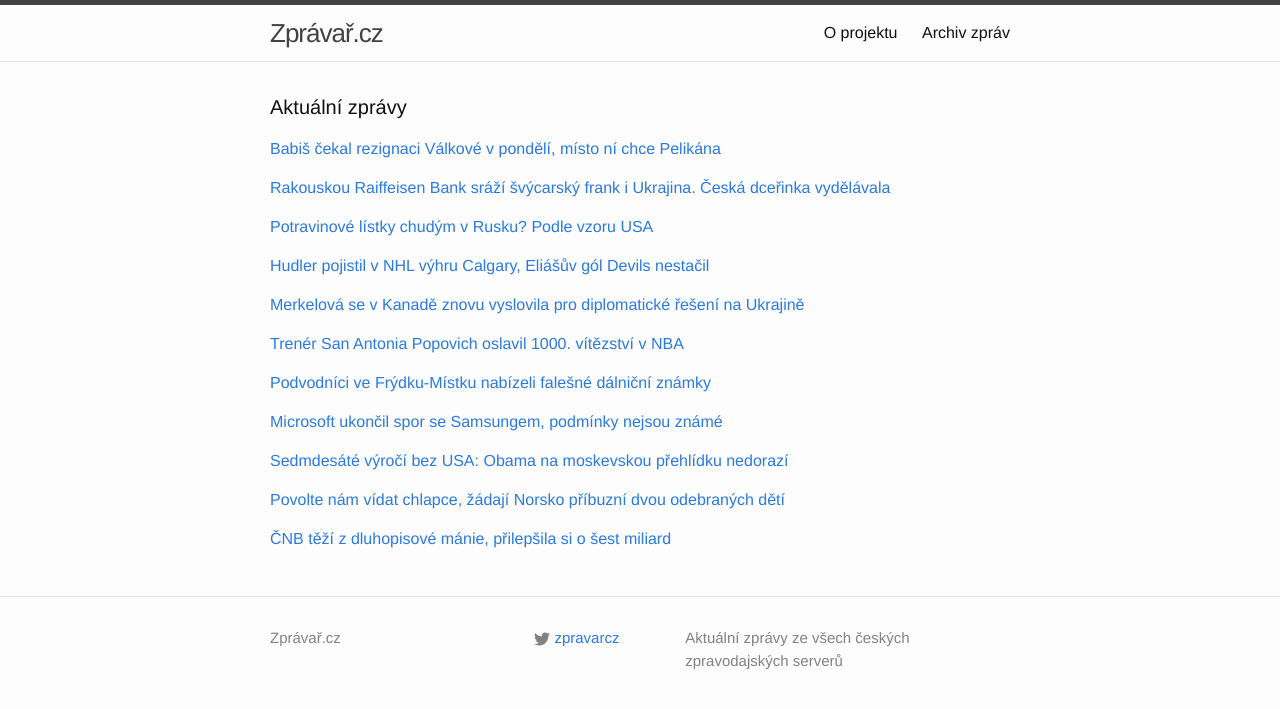
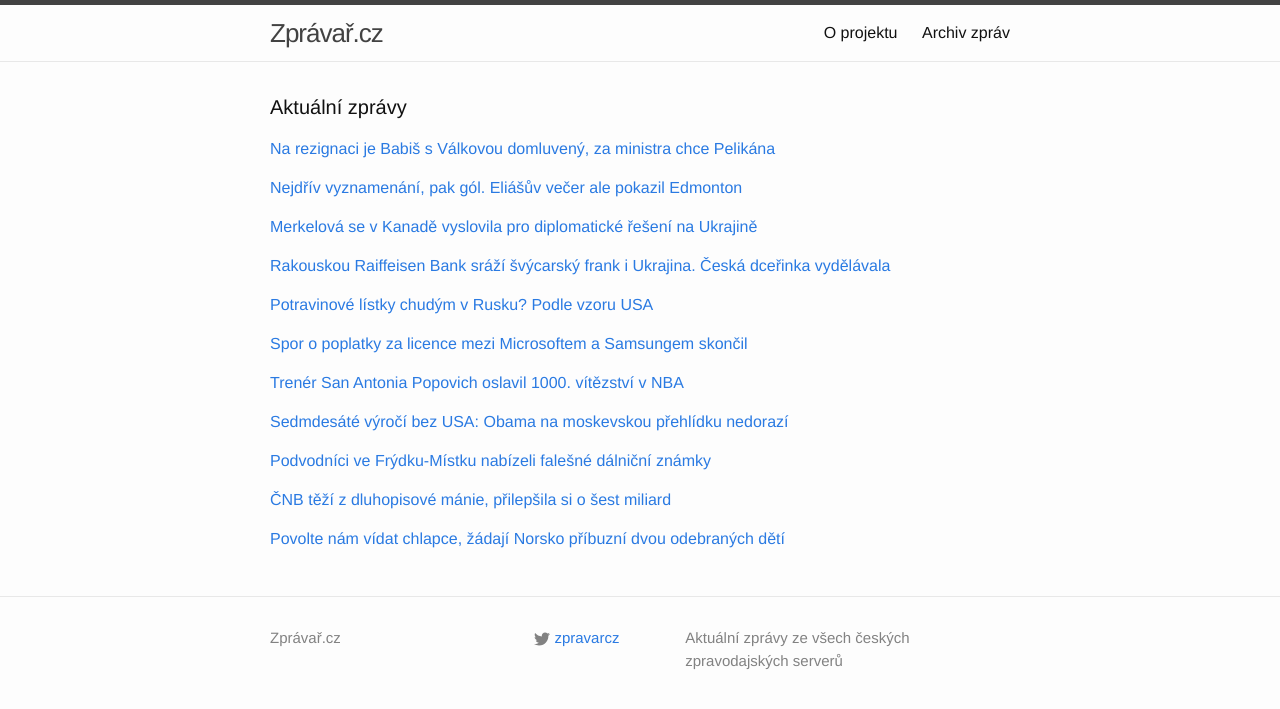
Before and after one commit to adliska/zpravar, a Jekyll site: the page built from index.html, in a window 1280 px wide. Shown: the top 709 px of the page. Built offline with Jekyll 4.4.1, drawn with Linux system fonts in a browser that asks for light colours; some of the changed lines change nothing that is shown.

Commit message:
zpravar news update

```diff
--- a/index.html
+++ b/index.html
@@ -5,9 +5,10 @@ layout: default
 <div class="home">
     <h1 class="page-heading">Aktuální zprávy</h1>
 
-<p><a href="javascript:;" onclick="toggle_visibility('zpravy0')">Babiš čekal rezignaci Válkové v pondělí, místo ní chce Pelikána</a></p>
+<p><a href="javascript:;" onclick="toggle_visibility('zpravy0')">Na rezignaci je Babiš s Válkovou domluvený, za ministra chce Pelikána</a></p>
 <div id="zpravy0" style="display:none">
 <ul>
+<li><a href=http://www.ceskatelevize.cz/ct24/domaci/301163-na-rezignaci-je-babis-s-valkovou-domluveny-za-ministra-chce-pelikana/>Na rezignaci je Babiš s Válkovou domluvený, za ministra chce Pelikána - www.ceskatelevize.cz</a></li>
 <li><a href=http://www.denik.cz/z_domova/babis-cekal-rezignaci-valkove-v-pondeli-misto-ni-chce-pelikana-20150210.html>Babiš čekal rezignaci Válkové v pondělí, místo ní chce Pelikána - www.denik.cz</a></li>
 <li><a href=http://zpravy.aktualne.cz/domaci/politika/babis-uz-s-valkovou-nepocita-misto-ni-chce-pelikana/r~141a6ca8b0f811e4aff10025900fea04/>Babiš už s Válkovou nepočítá. Místo ní chce Pelikána - zpravy.aktualne.cz</a></li>
 <li><a href=http://zpravy.idnes.cz/babis-cekal-ze-valkova-skonci-dix-/domaci.aspx?c=A150210_081414_domaci_zt> Jsme domluveni, Válková skončí, řekl Babiš. Za nástupce chce Pelikána - zpravy.idnes.cz</a></li>
@@ -20,8 +21,28 @@ layout: default
 <li><a href=http://www.ceskatelevize.cz/ct24/domaci/301163-babis-na-rezignaci-valkove-jsme-domluveni/>Babiš: Na rezignaci Válkové jsme domluveni - www.ceskatelevize.cz</a></li>
 <li><a href=http://www.ceskatelevize.cz/ct24/domaci/301163-babis-valkova-splnila-svou-roli-ted-potrebujeme-tah-na-branku/>Babiš: Válková splnila svou roli, teď potřebujeme tah na branku - www.ceskatelevize.cz</a></li>
 </ul>
-</div><p><a href="javascript:;" onclick="toggle_visibility('zpravy1')">Rakouskou Raiffeisen Bank sráží švýcarský frank i Ukrajina. Česká dceřinka vydělávala</a></p>
+</div><p><a href="javascript:;" onclick="toggle_visibility('zpravy1')">Nejdřív vyznamenání, pak gól. Eliášův večer ale pokazil Edmonton</a></p>
 <div id="zpravy1" style="display:none">
+<ul>
+<li><a href=http://www.tyden.cz/rubriky/sport/hokej/nhl/nejdriv-vyznamenani-pak-gol-eliasuv-vecer-ale-pokazil-edmonton_332938.html>Nejdřív vyznamenání, pak gól. Eliášův večer ale pokazil Edmonton - www.tyden.cz</a></li>
+<li><a href=http://www.rozhlas.cz/_zprava/hudler-pojistil-v-nhl-vyhru-calgary-eliasuv-gol-devils-nestacil--1453728>Hudler pojistil v NHL výhru Calgary, Eliášův gól Devils nestačil - www.rozhlas.cz</a></li>
+<li><a href=http://www.denik.cz/hokej/eliasuv-gol-nezabranil-prohre-new-jersey-20150210.html>Eliášův gól nezabránil prohře New Jersey - www.denik.cz</a></li>
+<li><a href=http://hokej.idnes.cz/elias-byl-jedinym-strelcem-new-jersey-d84-/nhl.aspx?c=A150210_065539_nhl_Mkr>Eliáš byl jediným střelcem New Jersey, Hudler se trefil proti San Jose - hokej.idnes.cz</a></li>
+<li><a href=http://www.sportovninoviny.cz/zpravy/eliasuv-gol-nezabranil-prohre-new-jersey/1179441>Eliášův gól nezabránil prohře New Jersey - www.sportovninoviny.cz</a></li>
+<li><a href=http://sport.aktualne.cz/eliasuv-gol-by-na-vitezstvi-devils-malo-padli-s-edmontonem/r~db684956b0e411e490f70025900fea04/>Eliášův gól by na vítězství Devils málo, padli s Edmontonem - sport.aktualne.cz</a></li>
+</ul>
+</div><p><a href="javascript:;" onclick="toggle_visibility('zpravy2')">Merkelová se v Kanadě vyslovila pro diplomatické řešení na Ukrajině</a></p>
+<div id="zpravy2" style="display:none">
+<ul>
+<li><a href=http://www.ceskatelevize.cz/ct24/svet/301166-merkelova-se-v-kanade-vyslovila-pro-diplomaticke-reseni-na-ukrajine/>Merkelová se v Kanadě vyslovila pro diplomatické řešení na Ukrajině - www.ceskatelevize.cz</a></li>
+<li><a href=http://www.ceskatelevize.cz/ct24/svet/301166-merkelova-se-v-kanade-znovu-vyslovila-pro-diplomaticke-reseni-na-ukrajine/>Merkelová se v Kanadě znovu vyslovila pro diplomatické řešení na Ukrajině - www.ceskatelevize.cz</a></li>
+<li><a href=http://www.tyden.cz/rubriky/zahranici/evropa/merkelova-ukrajinsky-konflikt-nema-vojenske-reseni_332924.html>Merkelová: Ukrajinský konflikt nemá vojenské řešení - www.tyden.cz</a></li>
+<li><a href=http://zpravy.idnes.cz/konflikt-na-ukrajine-vojensky-vyresit-nelze-mini-merkelova-pld-/zahranicni.aspx?c=A150210_064547_zahranicni_wlk>Konflikt na Ukrajině vojensky vyřešit nelze, míní Merkelová - zpravy.idnes.cz</a></li>
+<li><a href=http://www.novinky.cz/zahranicni/evropa/361218-podle-merkelove-nema-konflikt-na-ukrajine-vojenske-reseni.html>Podle Merkelové nemá konflikt na Ukrajině vojenské řešení - www.novinky.cz</a></li>
+<li><a href=http://www.ceskenoviny.cz/zpravy/zpravy/ukrajinsky-konflikt-podle-merkelove-nema-vojenske-reseni/1179415>Ukrajinský konflikt podle Merkelové nemá vojenské řešení - www.ceskenoviny.cz</a></li>
+</ul>
+</div><p><a href="javascript:;" onclick="toggle_visibility('zpravy3')">Rakouskou Raiffeisen Bank sráží švýcarský frank i Ukrajina. Česká dceřinka vydělávala</a></p>
+<div id="zpravy3" style="display:none">
 <ul>
 <li><a href=http://byznys.ihned.cz/c1-63515160-rakouskou-raiffeisen-bank-srazi-svycarsky-frank-i-ukrajina-ceska-dcerinka-vydelavala>Rakouskou Raiffeisen Bank sráží švýcarský frank i Ukrajina. Česká dceřinka vydělávala - byznys.ihned.cz</a></li>
 <li><a href=http://www.denik.cz/ekonomika/raiffeisenbank-stoupl-loni-cisty-zisk-o-124-procent-na-2-1-mld-kc-20150210.html>Raiffeisenbank stoupl loni čistý zisk o 124 procent na 2,1 mld. Kč - www.denik.cz</a></li>
@@ -30,8 +51,8 @@ layout: default
 <li><a href=http://zpravy.e15.cz/byznys/finance-a-bankovnictvi/raiffeisenbank-stoupl-loni-cisty-zisk-o-124-procent-na-dve-miliardy-1161292>Raiffeisenbank stoupl loni čistý zisk o 124 procent na dvě miliardy - zpravy.e15.cz</a></li>
 <li><a href=http://www.financninoviny.cz/zpravodajstvi/zpravy/raiffeisenbank-stoupl-loni-cisty-zisk-o-124-na-2-1-miliardy-kc/1179470>Raiffeisenbank stoupl loni čistý zisk o 124 % na 2,1 miliardy Kč - www.financninoviny.cz</a></li>
 </ul>
-</div><p><a href="javascript:;" onclick="toggle_visibility('zpravy2')">Potravinové lístky chudým v Rusku? Podle vzoru USA</a></p>
-<div id="zpravy2" style="display:none">
+</div><p><a href="javascript:;" onclick="toggle_visibility('zpravy4')">Potravinové lístky chudým v Rusku? Podle vzoru USA</a></p>
+<div id="zpravy4" style="display:none">
 <ul>
 <li><a href=http://www.tyden.cz/rubriky/zahranici/rusko-a-okoli/potravinove-listky-chudym-v-rusku-podle-vzoru-usa_332933.html>Potravinové lístky chudým v Rusku? Podle vzoru USA - www.tyden.cz</a></li>
 <li><a href=http://www.novinky.cz/zahranicni/evropa/361221-zavedte-potravinove-listky-zadaji-rusti-spotrebitele.html>Zaveďte potravinové lístky, žádají ruští spotřebitelé - www.novinky.cz</a></li>
@@ -39,68 +60,51 @@ layout: default
 <li><a href=http://zahranicni.ihned.cz/rusko/c1-63515360-rusko-sovetsky-svaz-potravinove-listky-chude-vrstvy-usa>Spotřebitelské spolky volají po zavedení potravinových lístků v Rusku - zahranicni.ihned.cz</a></li>
 <li><a href=http://zpravy.aktualne.cz/ekonomika/zavedte-v-rusku-potravinove-listky-zadaji-spotrebitele/r~c11076c6b0eb11e4bdad0025900fea04/>Zaveďte v Rusku potravinové lístky, žádají spotřebitelé - zpravy.aktualne.cz</a></li>
 </ul>
-</div><p><a href="javascript:;" onclick="toggle_visibility('zpravy3')">Hudler pojistil v NHL výhru Calgary, Eliášův gól Devils nestačil</a></p>
-<div id="zpravy3" style="display:none">
+</div><p><a href="javascript:;" onclick="toggle_visibility('zpravy5')">Spor o poplatky za licence mezi Microsoftem a Samsungem skončil </a></p>
+<div id="zpravy5" style="display:none">
 <ul>
-<li><a href=http://www.rozhlas.cz/_zprava/hudler-pojistil-v-nhl-vyhru-calgary-eliasuv-gol-devils-nestacil--1453728>Hudler pojistil v NHL výhru Calgary, Eliášův gól Devils nestačil - www.rozhlas.cz</a></li>
-<li><a href=http://www.denik.cz/hokej/eliasuv-gol-nezabranil-prohre-new-jersey-20150210.html>Eliášův gól nezabránil prohře New Jersey - www.denik.cz</a></li>
-<li><a href=http://hokej.idnes.cz/elias-byl-jedinym-strelcem-new-jersey-d84-/nhl.aspx?c=A150210_065539_nhl_Mkr>Eliáš byl jediným střelcem New Jersey, Hudler se trefil proti San Jose - hokej.idnes.cz</a></li>
-<li><a href=http://www.sportovninoviny.cz/zpravy/eliasuv-gol-nezabranil-prohre-new-jersey/1179441>Eliášův gól nezabránil prohře New Jersey - www.sportovninoviny.cz</a></li>
-<li><a href=http://sport.aktualne.cz/eliasuv-gol-by-na-vitezstvi-devils-malo-padli-s-edmontonem/r~db684956b0e411e490f70025900fea04/>Eliášův gól by na vítězství Devils málo, padli s Edmontonem - sport.aktualne.cz</a></li>
+<li><a href=http://www.rozhlas.cz/_zprava/spor-o-poplatky-za-licence-mezi-microsoftem-a-samsungem-skoncil--1453776>Spor o poplatky za licence mezi Microsoftem a Samsungem skončil  - www.rozhlas.cz</a></li>
+<li><a href=http://www.ceskatelevize.cz/ct24/ekonomika/301172-microsoft-ukoncil-spor-se-samsungem-podminky-nejsou-zname/>Microsoft ukončil spor se Samsungem, podmínky nejsou známé - www.ceskatelevize.cz</a></li>
+<li><a href=http://e-svet.e15.cz/it-byznys/microsoft-a-samsung-ukoncily-soudni-spor-urovnani-je-duverne-1161286>Microsoft a Samsung ukončily soudní spor, urovnání je důvěrné - e-svet.e15.cz</a></li>
+<li><a href=http://www.novinky.cz/internet-a-pc/361217-microsoft-se-domluvil-se-samsungem-soudni-spor-skoncil.html>Microsoft se domluvil se Samsungem, soudní spor skončil  - www.novinky.cz</a></li>
+<li><a href=http://www.financninoviny.cz/zpravodajstvi/zpravy/microsoft-a-samsung-ukoncily-soudni-spor-urovnani-je-duverne/1179413>Microsoft a Samsung ukončily soudní spor, urovnání je důvěrné - www.financninoviny.cz</a></li>
 </ul>
-</div><p><a href="javascript:;" onclick="toggle_visibility('zpravy4')">Merkelová se v Kanadě znovu vyslovila pro diplomatické řešení na Ukrajině</a></p>
-<div id="zpravy4" style="display:none">
-<ul>
-<li><a href=http://www.ceskatelevize.cz/ct24/svet/301166-merkelova-se-v-kanade-znovu-vyslovila-pro-diplomaticke-reseni-na-ukrajine/>Merkelová se v Kanadě znovu vyslovila pro diplomatické řešení na Ukrajině - www.ceskatelevize.cz</a></li>
-<li><a href=http://www.tyden.cz/rubriky/zahranici/evropa/merkelova-ukrajinsky-konflikt-nema-vojenske-reseni_332924.html>Merkelová: Ukrajinský konflikt nemá vojenské řešení - www.tyden.cz</a></li>
-<li><a href=http://zpravy.idnes.cz/konflikt-na-ukrajine-vojensky-vyresit-nelze-mini-merkelova-pld-/zahranicni.aspx?c=A150210_064547_zahranicni_wlk>Konflikt na Ukrajině vojensky vyřešit nelze, míní Merkelová - zpravy.idnes.cz</a></li>
-<li><a href=http://www.novinky.cz/zahranicni/evropa/361218-podle-merkelove-nema-konflikt-na-ukrajine-vojenske-reseni.html>Podle Merkelové nemá konflikt na Ukrajině vojenské řešení - www.novinky.cz</a></li>
-<li><a href=http://www.ceskenoviny.cz/zpravy/zpravy/ukrajinsky-konflikt-podle-merkelove-nema-vojenske-reseni/1179415>Ukrajinský konflikt podle Merkelové nemá vojenské řešení - www.ceskenoviny.cz</a></li>
-</ul>
-</div><p><a href="javascript:;" onclick="toggle_visibility('zpravy5')">Trenér San Antonia Popovich oslavil 1000. vítězství v NBA</a></p>
-<div id="zpravy5" style="display:none">
+</div><p><a href="javascript:;" onclick="toggle_visibility('zpravy6')">Trenér San Antonia Popovich oslavil 1000. vítězství v NBA</a></p>
+<div id="zpravy6" style="display:none">
 <ul>
 <li><a href=http://www.denik.cz/ostatni_sport/trener-san-antonia-popovich-oslavil-1000-vitezstvi-v-nba-20150210.html>Trenér San Antonia Popovich oslavil 1000. vítězství v NBA - www.denik.cz</a></li>
 <li><a href=http://sport.aktualne.cz/nba-kouc-popovich-dosahl-tisiciho-triumfu-v-soutezi/r~79ce3ac6b0f711e4a10c0025900fea04/>NBA: Kouč Popovich dosáhl tisícího triumfu v soutěži - sport.aktualne.cz</a></li>
 <li><a href=http://sport.idnes.cz/nba-basketbal-denni-souhrn-dc7-/basket.aspx?c=A150210_082602_sport-basket_ten>Popovich oslavil 1000. trenérské vítězství v NBA, stačilo mu 19 sezon - sport.idnes.cz</a></li>
 <li><a href=http://www.sportovninoviny.cz/zpravy/trener-san-antonia-popovich-oslavil-1000-vitezstvi-v-nba/1179472>Trenér San Antonia Popovich oslavil 1000. vítězství v NBA - www.sportovninoviny.cz</a></li>
 </ul>
-</div><p><a href="javascript:;" onclick="toggle_visibility('zpravy6')">Podvodníci ve Frýdku-Místku nabízeli falešné dálniční známky</a></p>
-<div id="zpravy6" style="display:none">
+</div><p><a href="javascript:;" onclick="toggle_visibility('zpravy7')">Sedmdesáté výročí bez USA: Obama na moskevskou přehlídku nedorazí</a></p>
+<div id="zpravy7" style="display:none">
+<ul>
+<li><a href=http://www.ceskatelevize.cz/ct24/svet/301168-sedmdesate-vyroci-bez-usa-obama-na-moskevskou-prehlidku-nedorazi/>Sedmdesáté výročí bez USA: Obama na moskevskou přehlídku nedorazí - www.ceskatelevize.cz</a></li>
+<li><a href=http://echo24.cz/a/iZmhW>Vzkaz do Kremlu. Obama na oslavy k výročí  konce války nepřijede - echo24.cz</a></li>
+<li><a href=http://zpravy.idnes.cz/obama-na-oslavy-konce-valky-do-moskvy-neprijede-frb-/zahranicni.aspx?c=A150210_072405_zahranicni_jpl>Oslavy konce války v Moskvě budou se Zemanem i s Kimem, ale bez Obamy - zpravy.idnes.cz</a></li>
+<li><a href=http://www.novinky.cz/zahranicni/amerika/361216-obama-nepojede-do-moskvy-na-oslavy-vyroci-konce-valky.html>Obama nepojede do Moskvy na oslavy výročí konce války  - www.novinky.cz</a></li>
+</ul>
+</div><p><a href="javascript:;" onclick="toggle_visibility('zpravy8')">Podvodníci ve Frýdku-Místku nabízeli falešné dálniční známky</a></p>
+<div id="zpravy8" style="display:none">
 <ul>
 <li><a href=http://zpravy.aktualne.cz/regiony/podvodnici-ve-frydku-mistku-nabizeli-falesne-dalnicni-znamky/r~6792f124b0f411e4aff10025900fea04/>Podvodníci ve Frýdku-Místku nabízeli falešné dálniční známky - zpravy.aktualne.cz</a></li>
 <li><a href=http://www.novinky.cz/krimi/361220-na-frydecko-mistecku-dopadli-prvni-distributory-falesnych-dalnicnich-znamek.html>Na Frýdecko-Místecku dopadli první distributory falešných dálničních známek - www.novinky.cz</a></li>
 <li><a href=http://ostrava.idnes.cz/banda-prodavala-falesne-dalnicni-znamky-policiste-patraji-po-vyrobci-1j9-/ostrava-zpravy.aspx?c=A150210_072617_ostrava-zpravy_jog>Čtyři muži prodávali falešné dálniční známky, policie pátrá po výrobci - ostrava.idnes.cz</a></li>
 <li><a href=http://www.ceskenoviny.cz/zpravy/zpravy/skupina-muzu-ve-frydku-mistku-prodavala-falesne-dalnicni-znamky/1179459>Skupina mužů ve Frýdku-Místku prodávala falešné dálniční známky - www.ceskenoviny.cz</a></li>
 </ul>
-</div><p><a href="javascript:;" onclick="toggle_visibility('zpravy7')">Microsoft ukončil spor se Samsungem, podmínky nejsou známé</a></p>
-<div id="zpravy7" style="display:none">
+</div><p><a href="javascript:;" onclick="toggle_visibility('zpravy9')">ČNB těží z dluhopisové mánie, přilepšila si o šest miliard</a></p>
+<div id="zpravy9" style="display:none">
 <ul>
-<li><a href=http://www.ceskatelevize.cz/ct24/ekonomika/301172-microsoft-ukoncil-spor-se-samsungem-podminky-nejsou-zname/>Microsoft ukončil spor se Samsungem, podmínky nejsou známé - www.ceskatelevize.cz</a></li>
-<li><a href=http://e-svet.e15.cz/it-byznys/microsoft-a-samsung-ukoncily-soudni-spor-urovnani-je-duverne-1161286>Microsoft a Samsung ukončily soudní spor, urovnání je důvěrné - e-svet.e15.cz</a></li>
-<li><a href=http://www.novinky.cz/internet-a-pc/361217-microsoft-se-domluvil-se-samsungem-soudni-spor-skoncil.html>Microsoft se domluvil se Samsungem, soudní spor skončil  - www.novinky.cz</a></li>
-<li><a href=http://www.financninoviny.cz/zpravodajstvi/zpravy/microsoft-a-samsung-ukoncily-soudni-spor-urovnani-je-duverne/1179413>Microsoft a Samsung ukončily soudní spor, urovnání je důvěrné - www.financninoviny.cz</a></li>
+<li><a href=http://zpravy.e15.cz/domaci/ekonomika/cnb-tezi-z-dluhopisove-manie-prilepsila-si-o-sest-miliard-1161236>ČNB těží z dluhopisové mánie, přilepšila si o šest miliard - zpravy.e15.cz</a></li>
+<li><a href=http://zpravy.e15.cz/domaci/ekonomika/cnb-tezi-z-dluhopisove-manie-1161236>ČNB těží z dluhopisové mánie - zpravy.e15.cz</a></li>
+<li><a href=http://zpravy.e15.cz/domaci/ekonomika/cnb-tezi-z-dluhopisove-manie-za-den-vydelala-sest-miliard-1161236>ČNB těží z dluhopisové mánie, za den vydělala šest miliard - zpravy.e15.cz</a></li>
 </ul>
-</div><p><a href="javascript:;" onclick="toggle_visibility('zpravy8')">Sedmdesáté výročí bez USA: Obama na moskevskou přehlídku nedorazí</a></p>
-<div id="zpravy8" style="display:none">
-<ul>
-<li><a href=http://www.ceskatelevize.cz/ct24/svet/301168-sedmdesate-vyroci-bez-usa-obama-na-moskevskou-prehlidku-nedorazi/>Sedmdesáté výročí bez USA: Obama na moskevskou přehlídku nedorazí - www.ceskatelevize.cz</a></li>
-<li><a href=http://echo24.cz/a/iZmhW>Vzkaz do Kremlu. Obama na oslavy k výročí  konce války nepřijede - echo24.cz</a></li>
-<li><a href=http://zpravy.idnes.cz/obama-na-oslavy-konce-valky-do-moskvy-neprijede-frb-/zahranicni.aspx?c=A150210_072405_zahranicni_jpl>Oslavy konce války v Moskvě budou se Zemanem i s Kimem, ale bez Obamy - zpravy.idnes.cz</a></li>
-<li><a href=http://www.novinky.cz/zahranicni/amerika/361216-obama-nepojede-do-moskvy-na-oslavy-vyroci-konce-valky.html>Obama nepojede do Moskvy na oslavy výročí konce války  - www.novinky.cz</a></li>
-</ul>
-</div><p><a href="javascript:;" onclick="toggle_visibility('zpravy9')">Povolte nám vídat chlapce, žádají Norsko příbuzní dvou odebraných dětí</a></p>
-<div id="zpravy9" style="display:none">
+</div><p><a href="javascript:;" onclick="toggle_visibility('zpravy10')">Povolte nám vídat chlapce, žádají Norsko příbuzní dvou odebraných dětí</a></p>
+<div id="zpravy10" style="display:none">
 <ul>
 <li><a href=http://zpravy.idnes.cz/michalakova-kapitan-jednani-barnevern-norsko-deti-fsa-/domaci.aspx?c=A150209_233620_domaci_hv>Povolte nám vídat chlapce, žádají Norsko příbuzní dvou odebraných dětí - zpravy.idnes.cz</a></li>
 <li><a href=http://www.ceskenoviny.cz/zpravy/zpravy/premier-se-sejde-s-matkou-jiz-norske-urady-odebraly-syny/1179417>Premiér se sejde s matkou, jíž norské úřady odebraly syny - www.ceskenoviny.cz</a></li>
 <li><a href=http://www.rozhlas.cz/_zprava/matka-deti-odebranych-v-norsku-chce-od-premiera-znat-dalsi-postup-ceska--1453706>Matka dětí odebraných v Norsku chce od premiéra znát další postup Česka - www.rozhlas.cz</a></li>
 </ul>
-</div><p><a href="javascript:;" onclick="toggle_visibility('zpravy10')">ČNB těží z dluhopisové mánie, přilepšila si o šest miliard</a></p>
-<div id="zpravy10" style="display:none">
-<ul>
-<li><a href=http://zpravy.e15.cz/domaci/ekonomika/cnb-tezi-z-dluhopisove-manie-prilepsila-si-o-sest-miliard-1161236>ČNB těží z dluhopisové mánie, přilepšila si o šest miliard - zpravy.e15.cz</a></li>
-<li><a href=http://zpravy.e15.cz/domaci/ekonomika/cnb-tezi-z-dluhopisove-manie-1161236>ČNB těží z dluhopisové mánie - zpravy.e15.cz</a></li>
-<li><a href=http://zpravy.e15.cz/domaci/ekonomika/cnb-tezi-z-dluhopisove-manie-za-den-vydelala-sest-miliard-1161236>ČNB těží z dluhopisové mánie, za den vydělala šest miliard - zpravy.e15.cz</a></li>
-</ul>
 </div></div>
```
